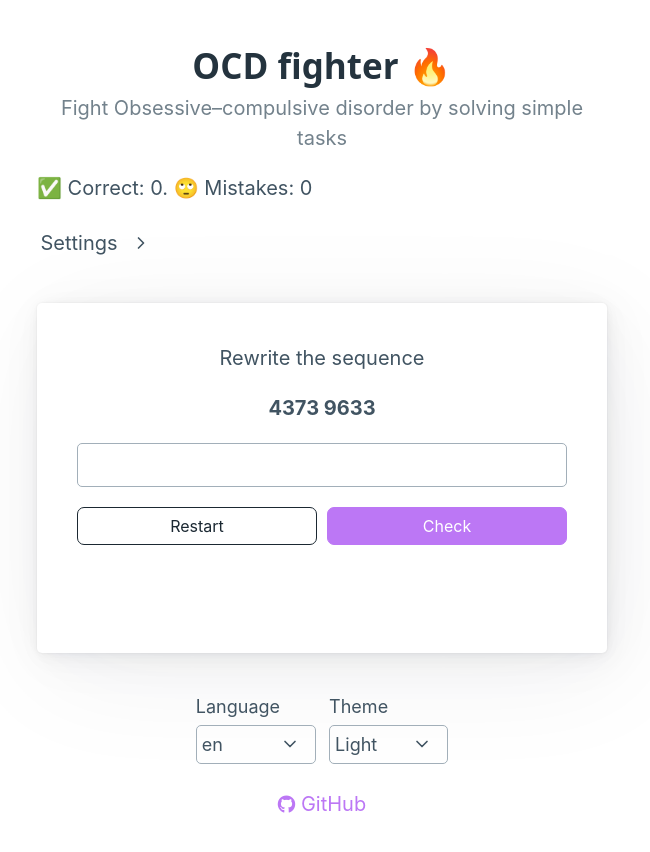
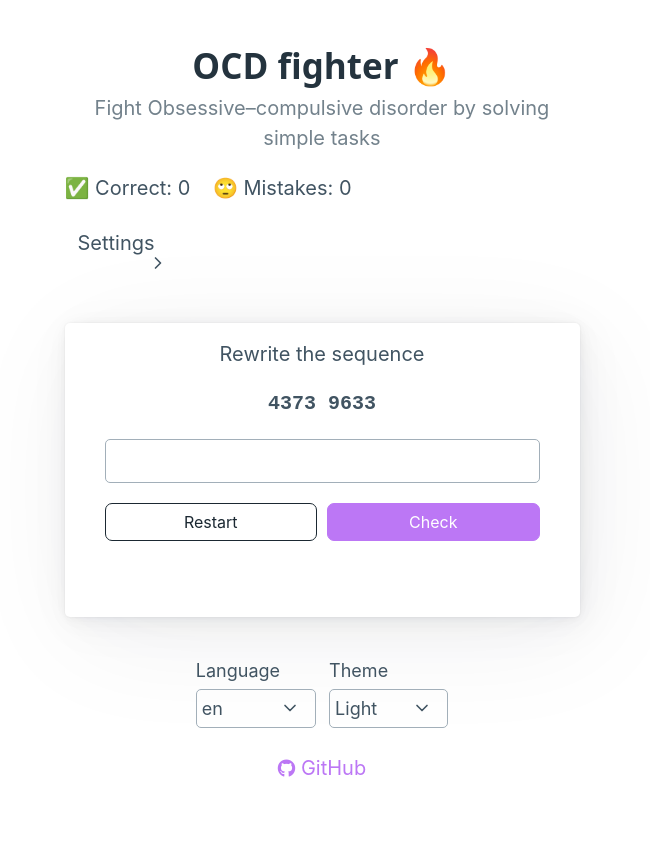
Before and after one commit to navalnica/akr, a Svelte app: page / in a window 1280 px wide. Shown: the top 852 px of the page, without its empty margins (318-968 px from the left). After the commit the page ends 823 px from the top, so only its background shows below. Built offline with nearby package versions, Linux system fonts and the light colour scheme.

Commit message:
upd layout

```diff
--- a/src/App.svelte
+++ b/src/App.svelte
@@ -196,7 +196,6 @@
 		// https://en.wikipedia.org/wiki/International_Bank_Account_Number#Generating_IBAN_check_digits
 
 		let seqExpanded = IBANExpandLetters(seq + countryCode + "00");
-		console.log(`seqExpanded: ${seqExpanded}`)  // TODO: remove
 
 		let checkDigits = 98 - longMathModulo97(seqExpanded);
 		checkDigits = checkDigits.toString();
@@ -379,7 +378,7 @@
 		await tick();
 
 		let mainCard = document.getElementById("mainCard");
-		mainCard.style.height = "350px";
+		mainCard.style.height = "";
 		mainCard.style.justifyContent = "space-between";
 
 		// hide nodes
@@ -397,7 +396,7 @@
 		await tick()
 
 		let mainCard = document.getElementById("mainCard");
-		mainCard.style.height = "250px";
+		mainCard.style.height = "200px";
 		mainCard.style.justifyContent = "center";
 
 		document.getElementById("buttonReady").style.display = "";
@@ -481,7 +480,7 @@
 
 <div id="appForm">
 
-	<p id="paragraphScore">✅ {$tr("correct")}: {nCorrect}. 🙄 {$tr("mistakes")}: {nMistakes}</p>
+	<p id="paragraphScore">✅ {$tr("correct")}: {nCorrect}&nbsp&nbsp&nbsp&nbsp🙄 {$tr("mistakes")}: {nMistakes}</p>
 
 	<details id="controls">
 		<!-- TODO: width of details container varies depending on the open status -->
@@ -506,7 +505,7 @@
 		</div>
 
 		<label>{$tr("settings.seqLen")}: {sequenceLength}
-			<input type="range" min=4 max=20 bind:value={sequenceLength}
+			<input type="range" min=4 max=50 bind:value={sequenceLength}
 			 on:input={seqLenOnInput} on:change={seqLenOnChange} disabled={customSequenceControlsBlocked}
 			>
 		</label>
@@ -555,7 +554,7 @@
 		{#if visibleTask}
 			<div id="task">
 				<p>{taskDescription}</p>
-				<p><strong>{targetSeqSeparated}</strong></p>
+				<p id="taskContent"><strong>{targetSeqSeparated}</strong></p>
 				<button id="buttonReady" on:click={readyToGuess}>{$tr("button.ready")}</button>
 			</div>
 		{/if}
@@ -601,7 +600,6 @@
 	#appForm {
 		display: flex;
 		flex-direction: column;
-		align-items: stretch;
 		gap: 0.5rem;
 	}
 
@@ -660,13 +658,18 @@
 		flex-direction: column;
 		justify-content: center;
 		align-items: stretch;
-		height: 350px;
 		margin-top: 0;
+		padding-top: 16px;
+		padding-bottom: 16px;
 	}
 
 	#task {
 		display: flex;
 		flex-direction: column;
+	}
+
+	#taskContent {
+		font-family: monospace;
 	}
 
 	#buttonReady {
@@ -678,12 +681,16 @@
 		display: flex;
 		gap: 0.5rem;
 	}
+	#buttonRestart, #buttonCheck {
+		flex: 1 3 120px;
+	}
+	#buttonShowAnswer{
+		flex: 1 1 120px;
+	}
 
-	#guessButtonRow > button {
-		flex: 1;
-	}
 	#paragraphStatus {
 		visibility: hidden;
+		margin-bottom: 10px;
 	}
 
 	#footerLanguageThemePickers {
--- a/src/app.css
+++ b/src/app.css
@@ -43,7 +43,7 @@
   -webkit-text-size-adjust: 100%;
 
   --form-element-spacing-vertical: 0.3rem;
-  --form-element-spacing-horizontal: 0.7rem;
+  --form-element-spacing-horizontal: 0.5rem;
   --typography-spacing-vertical: 1rem;
 }
 
@@ -51,7 +51,6 @@ body {
   margin: 0;
   display: flex;
   justify-content: center;
-  min-width: 320px;
   min-height: 100vh;
 }
 
@@ -60,7 +59,11 @@ body {
   flex-direction: column;
   justify-content: space-around;
   align-items: stretch;
-  max-width: 650px;
+  min-width: 320px;
+  /* The app width when Settings controls are fully expanded is 595px.
+  Long text in task content may cause the app width to grow even further.
+  In order to avoid app width growing on increase of target sequence length, we set  max width to be 595px. */
+  max-width: 595px;
   margin: 0 auto;
   padding: 2rem;
   text-align: center;
```
Also changed, not shown: 5 other files (tests, documents, lock files or other folders).
